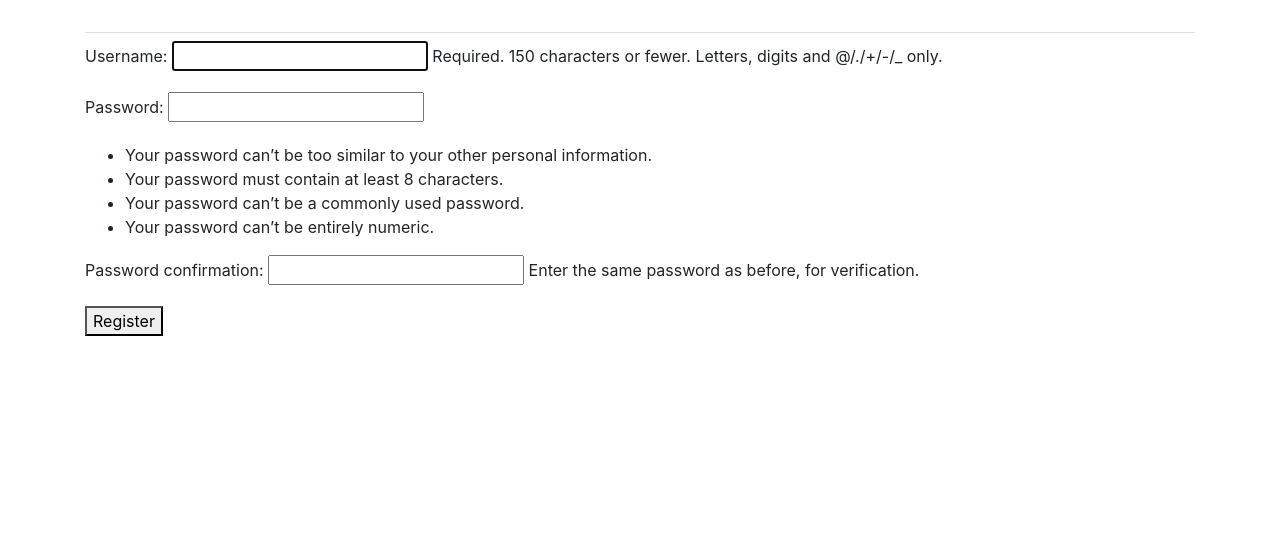
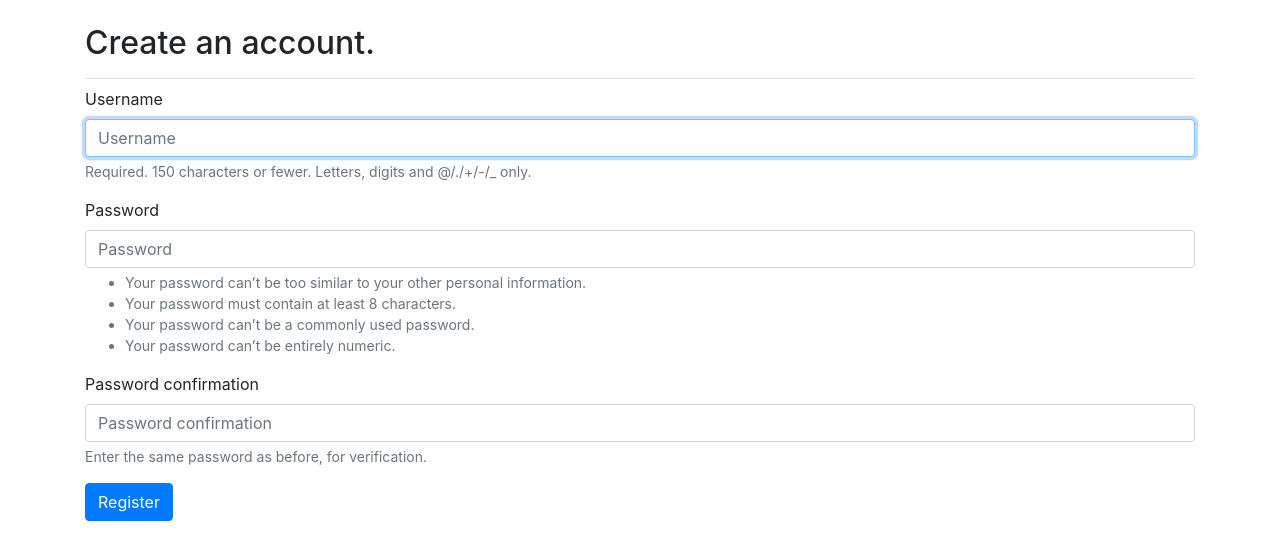
Before and after one commit to penguin248/learning-center, a Django app: page /users/register/ in a window 1280 px wide. Shown: the part 58-618 px from the top of the page. Run offline with Django 5.2, Linux system fonts and the light colour scheme; some libraries are stand-ins or nearby versions.

Commit message:
Add styles to registration form using bootstrap form

```diff
--- a/users/templates/registration/register.html
+++ b/users/templates/registration/register.html
@@ -1,12 +1,21 @@
 {% extends "learning_centers/base.html" %}
+
+{% load bootstrap4 %}
+
+{% block page_header %}
+<h2>Create an account.</h2>
+{% endblock page_header %}
 
 {% block content %}
 
 <form method="post" action="{% url 'users:register' %}">
     {% csrf_token %}
-    {{form.as_p}}
+    {% bootstrap_form form %}
 
-    <button name="submit">Register</button>
+    {% buttons %}
+    <button name="submit" class="btn btn-primary">Register</button>
+    {% endbuttons %}
+
     <input type="hidden" name="next" value="{% url 'learning_centers:index' %}">
 </form>
 
```
